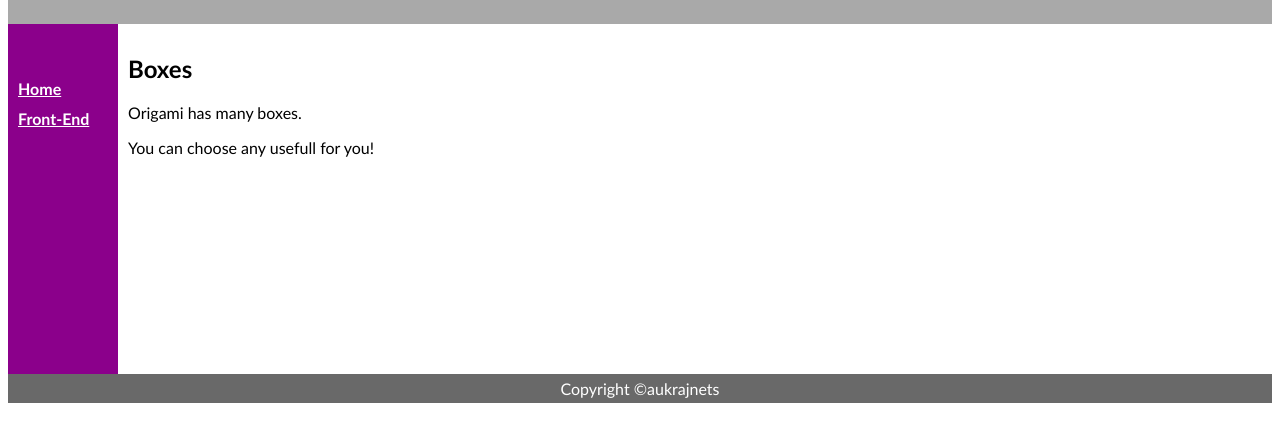
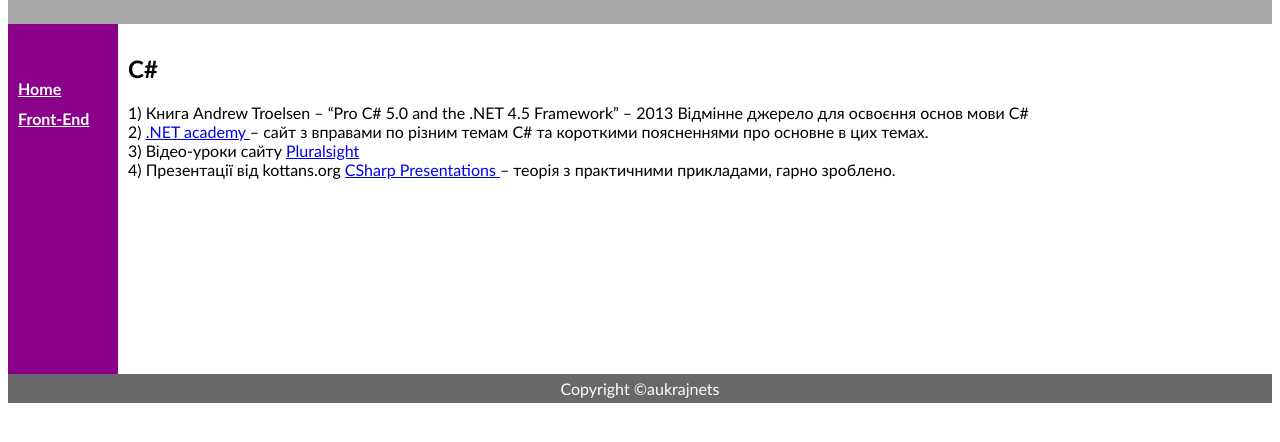
Before and after one commit to AndriyUkrajnets/AndriyUkrajnets, a plain HTML site: page csharp.html in a window 1280 px wide. Shown: the part 76-518 px from the top of the page. Drawn offline with Linux system fonts and the light colour scheme.

Commit message:
some changes in links

```diff
--- a/csharp.html
+++ b/csharp.html
@@ -17,9 +17,12 @@
     </div>
 
     <div id="section">
-        <h2>Boxes</h2>
-        <p>Origami has many boxes.</p>
-        <p>You can choose any usefull for you!</p>
+        <h2>C#</h2>
+        <p>1)   Книга Andrew Troelsen – “Pro C# 5.0 and the .NET 4.5 Framework” – 2013
+Відмінне джерело для освоєння основ мови C#<br>
+2)  <a href="https://dotnetcademy.net/" target="_blank"> .NET academy </a> – сайт з вправами по різним темам C# та короткими поясненнями про основне в цих темах. <br>
+3)  Відео-уроки сайту <a href="https://www.pluralsight.com/" target="_blank"> Pluralsight </a> <br>
+4)  Презентації від kottans.org <a href="http://kottans.org/csharp-slides/" target="_blank"> CSharp Presentations </a> – теорія з практичними прикладами, гарно зроблено. <br> </p>
     </div>
     <div id="footer">
     Copyright ©aukrajnets
```
Also changed, not shown: front_end.html (+1 -1 lines), index.html (+1 -1 lines).
